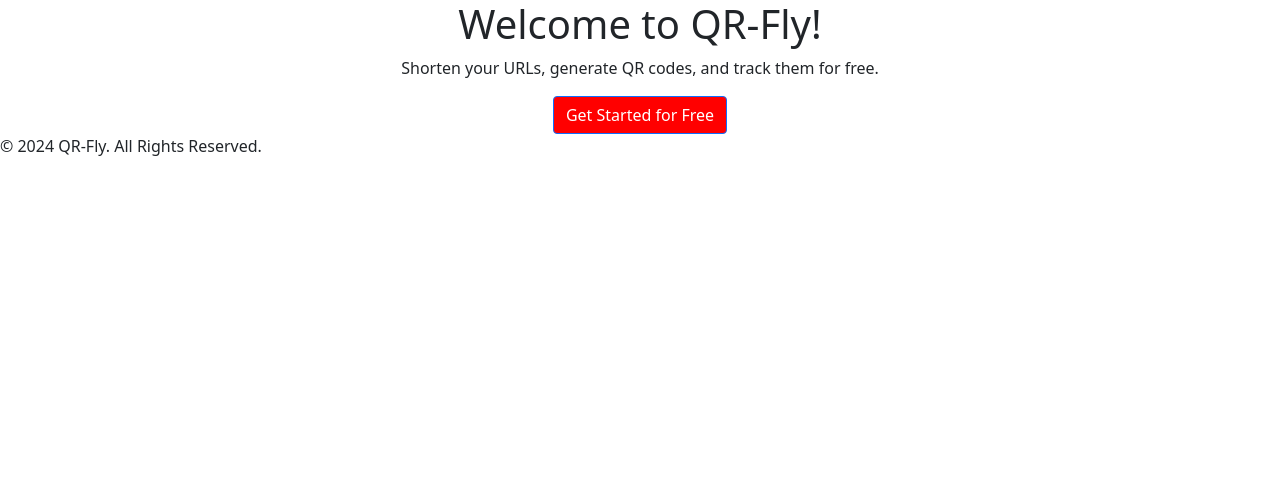
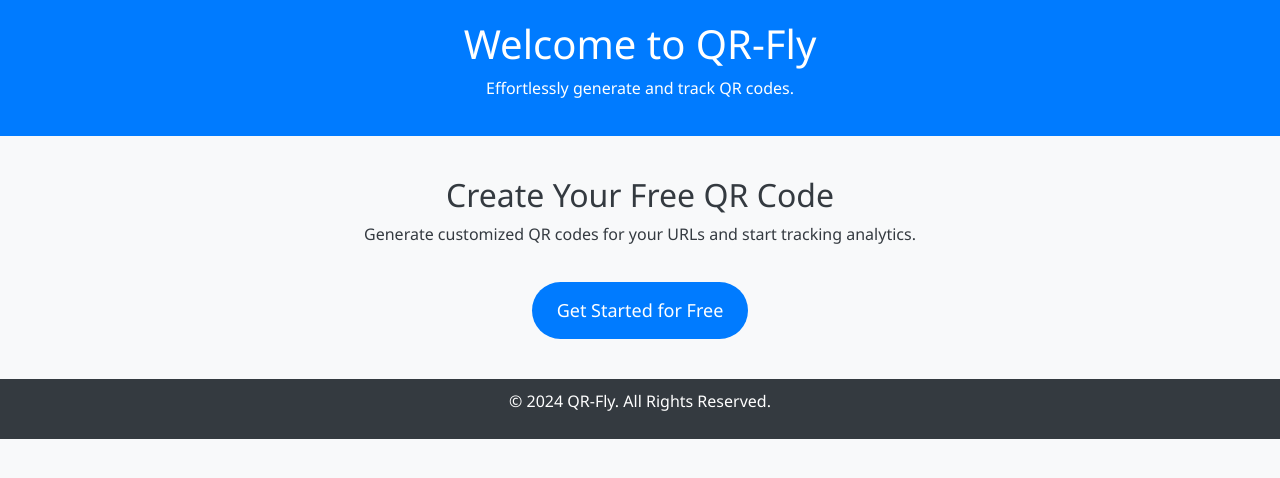
Before and after one commit to Sean-Marraffa/qr-fly, a plain HTML site: page index.html in a window 1280 px wide. Drawn offline with nearby package versions, Linux system fonts and the light colour scheme.

Commit message:
Updated index.html to modern design

```diff
--- a/index.html
+++ b/index.html
@@ -1,19 +1,63 @@
+
 <!DOCTYPE html>
 <html lang="en">
 <head>
     <meta charset="UTF-8">
     <meta name="viewport" content="width=device-width, initial-scale=1.0">
-    <title>QR-Fly: Shorten URLs, Generate QR Codes</title>
+    <meta name="description" content="Generate and track QR codes with QR-Fly.">
+    <title>QR-Fly: Modern QR Code Generator</title>
     <link rel="stylesheet" href="https://cdn.jsdelivr.net/npm/bootstrap@5.1.3/dist/css/bootstrap.min.css">
+    <style>
+        body {
+            background-color: #f8f9fa;
+            font-family: 'Segoe UI', Tahoma, Geneva, Verdana, sans-serif;
+            color: #343a40;
+        }
+        header {
+            background-color: #007bff;
+            color: white;
+            padding: 20px;
+            text-align: center;
+        }
+        section {
+            padding: 40px;
+            text-align: center;
+        }
+        button {
+            background-color: #007bff;
+            color: white;
+            border: none;
+            padding: 15px 25px;
+            font-size: 18px;
+            margin-top: 20px;
+            border-radius: 50px;
+            cursor: pointer;
+        }
+        button:hover {
+            background-color: #0056b3;
+        }
+        footer {
+            background-color: #343a40;
+            color: white;
+            text-align: center;
+            padding: 10px;
+        }
+    </style>
 </head>
 <body>
-    <section class="hero text-center">
-        <h1>Welcome to QR-Fly!</h1>
-        <p>Shorten your URLs, generate QR codes, and track them for free.</p>
-        <button class="btn btn-primary" style="background-color: red;">Get Started for Free</button>
+    <header>
+        <h1>Welcome to QR-Fly</h1>
+        <p>Effortlessly generate and track QR codes.</p>
+    </header>
+
+    <section>
+        <h2>Create Your Free QR Code</h2>
+        <p>Generate customized QR codes for your URLs and start tracking analytics.</p>
+        <button>Get Started for Free</button>
     </section>
+
     <footer>
-        <p>© 2024 QR-Fly. All Rights Reserved.</p>
+        <p>&copy; 2024 QR-Fly. All Rights Reserved.</p>
     </footer>
 </body>
 </html>
```
